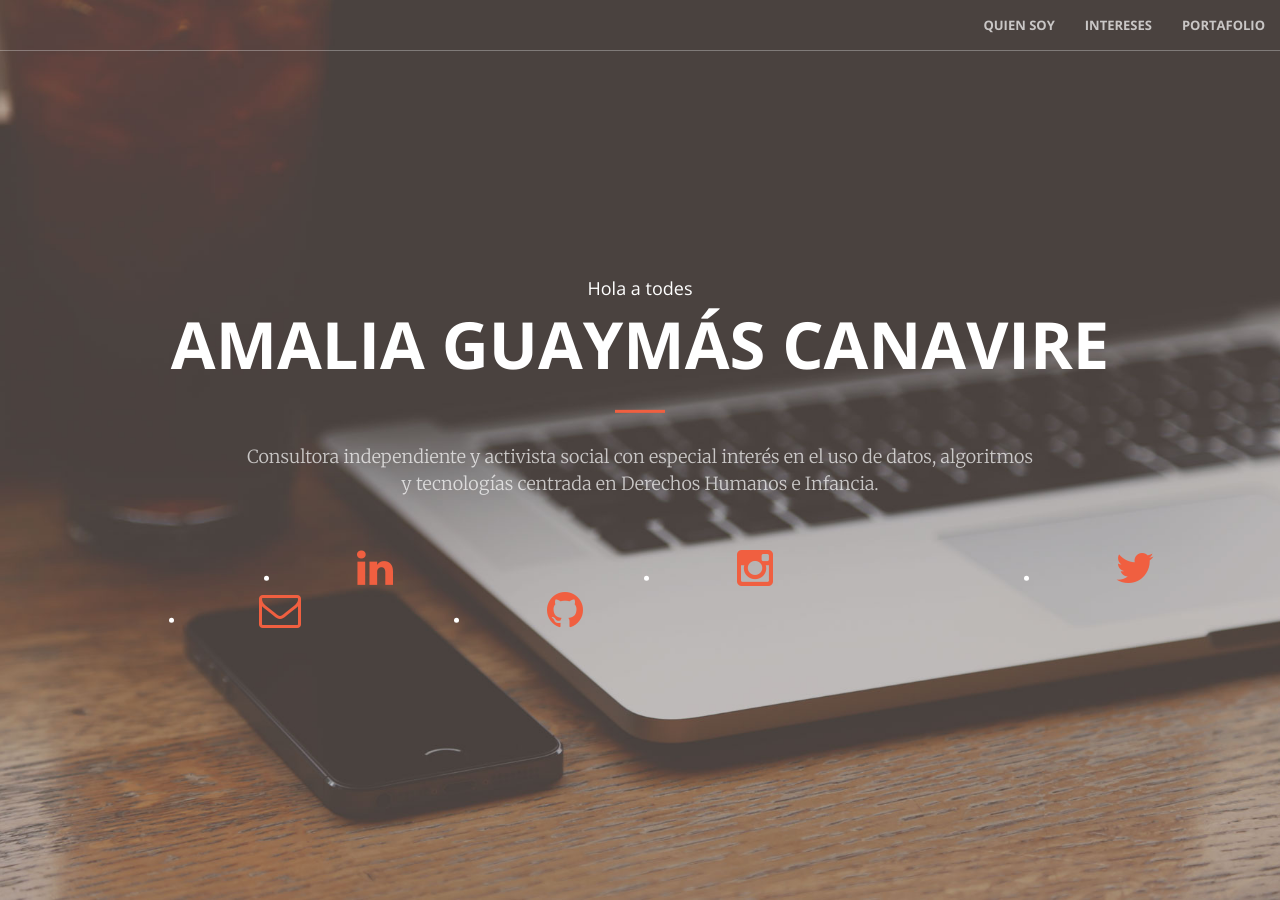
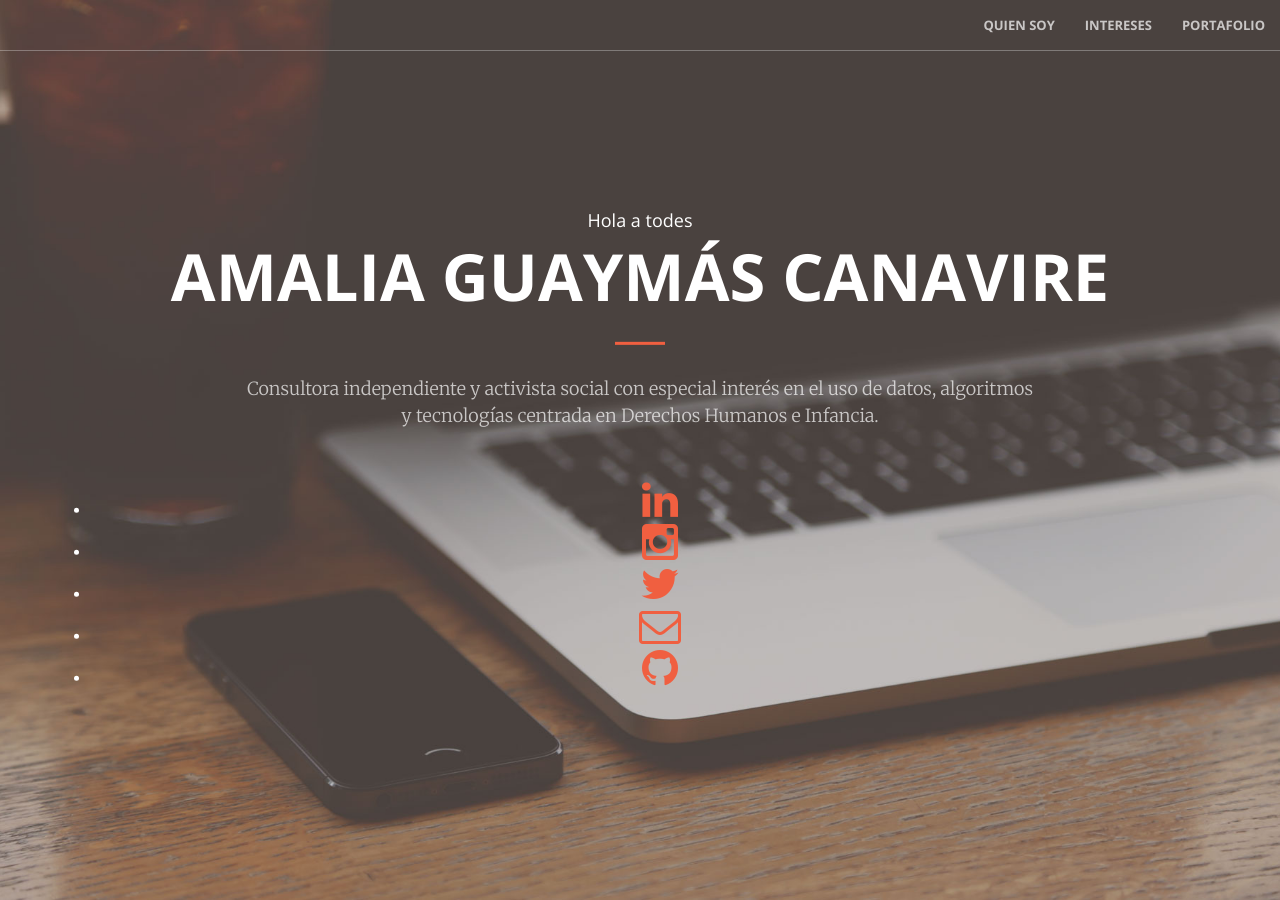
Before and after one commit to AmaliaGuaymasCanavire/amaliaguaymascanavire.github.io, a Jekyll site: the page built from index.html, in a window 1280 px wide and 900 px high. Built offline with Jekyll 4.4.1, drawn with Linux system fonts in a browser that asks for light colours.

Commit message:
template

```diff
--- a/_includes/header.html
+++ b/_includes/header.html
@@ -8,29 +8,29 @@
 
         </div>
 		<ul class="intro-social">
-				<li class="col-lg-2 col-lg-offset-2 text-center">
+				<li>
 					<a href="https://www.linkedin.com/in/{{ site.linkedin_username }}">
 						<i class="fa fa-linkedin fa-3x wow bounceIn" data-wow-delay=".1s"></i>
 
 					</a>
 				</li>
 
-				<li class="col-lg-2 col-lg-offset-2 text-center">
+				<li>
 					<a href="https://www.instagram.com/{{ site.ig_username }}">
 						<i class="fa fa-instagram fa-3x wow bounceIn" data-wow-delay=".1s"></i>
 					</a>
 				</li>
- 				<li class="col-lg-2 col-lg-offset-2 text-center">
+ 				<li>
 					<a href="https://twitter.com/{{ site.twitter_username }}">
 						<i class="fa fa-twitter fa-3x wow bounceIn" data-wow-delay=".1s"></i>
 					</a>
 				</li>
-				<li class="col-lg-2 col-lg-offset-1 text-center">
+				<li>
 					<a href="mailto:{{ site.email }}">
 					<i class="fa fa-envelope-o fa-3x wow bounceIn" data-wow-delay=".1s"></i>
 					</a>
 				</li>
-				<li class="col-lg-2 col-lg-offset-1 text-center">
+				<li>
 					<a href="https://github.com/{{ site.github_username }}">
 					<i class="fa fa-github fa-3x wow bounceIn" data-wow-delay=".1s"></i>
 					</a>
```
